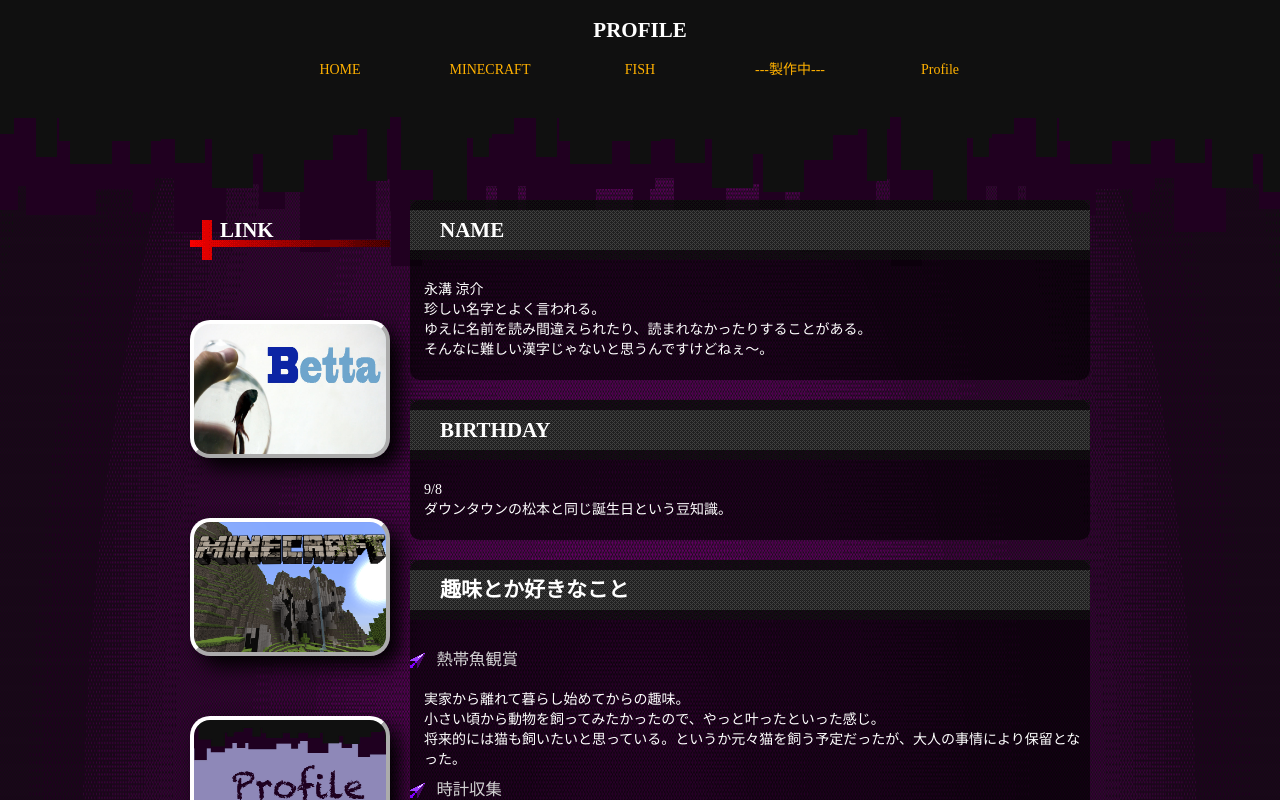
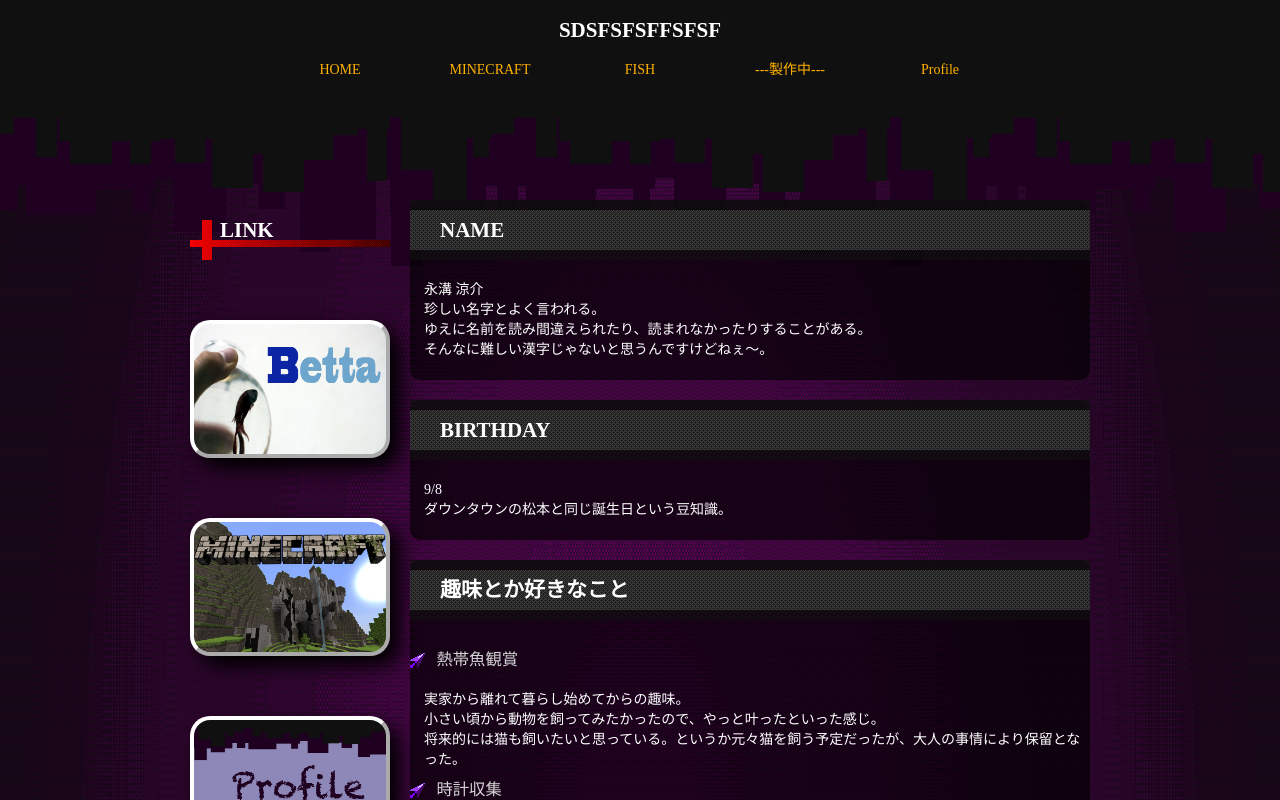
Before and after one commit to namakehyou/aaaaaaaa, a plain HTML site: page index.html in a window 1280 px wide. Shown: the top 800 px of the page. Drawn offline with nearby package versions, Linux system fonts and the light colour scheme; a script that the page names is missing.

Commit message:
てけとーーーーーーーーー

```diff
--- a/index.html
+++ b/index.html
@@ -13,7 +13,7 @@
 	<body>
 		<header id="header">
 			<article>
-				<h1>profile</h1>
+				<h1>sdsfsfsffsfsf</h1>
 				<nav class="gnav">
 					<ul>
 						<li class="home"><a href="">HOME</a></li>
```
